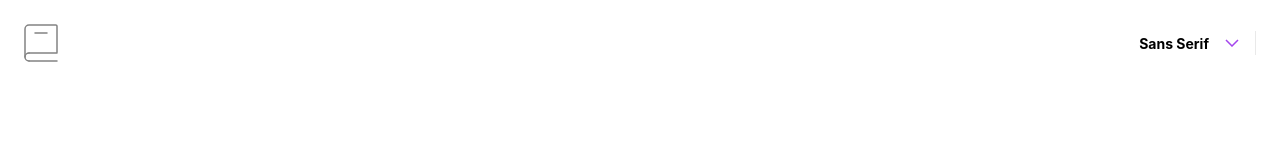
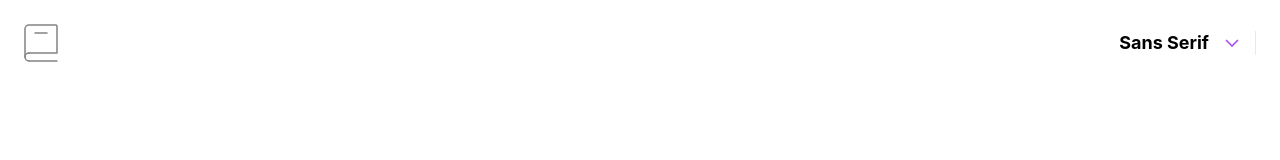
Before and after one commit to dimitarradulov/directory-web-app, an Angular app: page / in a window 1280 px wide. Shown: the top 160 px of the page. Built offline with nearby package versions, Linux system fonts and the light colour scheme.

Commit message:
change css classes

```diff
--- a/src/app/font-dropdown/font-dropdown.component.html
+++ b/src/app/font-dropdown/font-dropdown.component.html
@@ -1,18 +1,15 @@
 <div
-  class="relative"
+  class="relative text-body-s sm:text-body-m"
   appFontDropdownManager
   #dropdownManager="appFontDropdownManager"
 >
-  <button
-    class="font-bold text-body-s flex items-center gap-4"
-    appFontDropdownTrigger
-  >
+  <button class="font-bold flex items-center gap-4" appFontDropdownTrigger>
     <span>{{ chosenFont() }}</span>
     <img src="../../assets/images/icon-arrow-down.svg" alt="arrow down" />
   </button>
 
   <div
-    class="flex flex-col items-start gap-4 absolute right-0 top-10 p-6 w-44 h-36 rounded-2xl font-bold shadow-main bg-white z-10"
+    class="flex flex-col items-start justify-between absolute right-0 top-10 p-6 w-44 h-36 rounded-2xl font-bold shadow-main bg-white z-10"
     *appFontDropdownMenu
   >
     @for (font of fontsAsString | keyvalue; track $index) {
```
